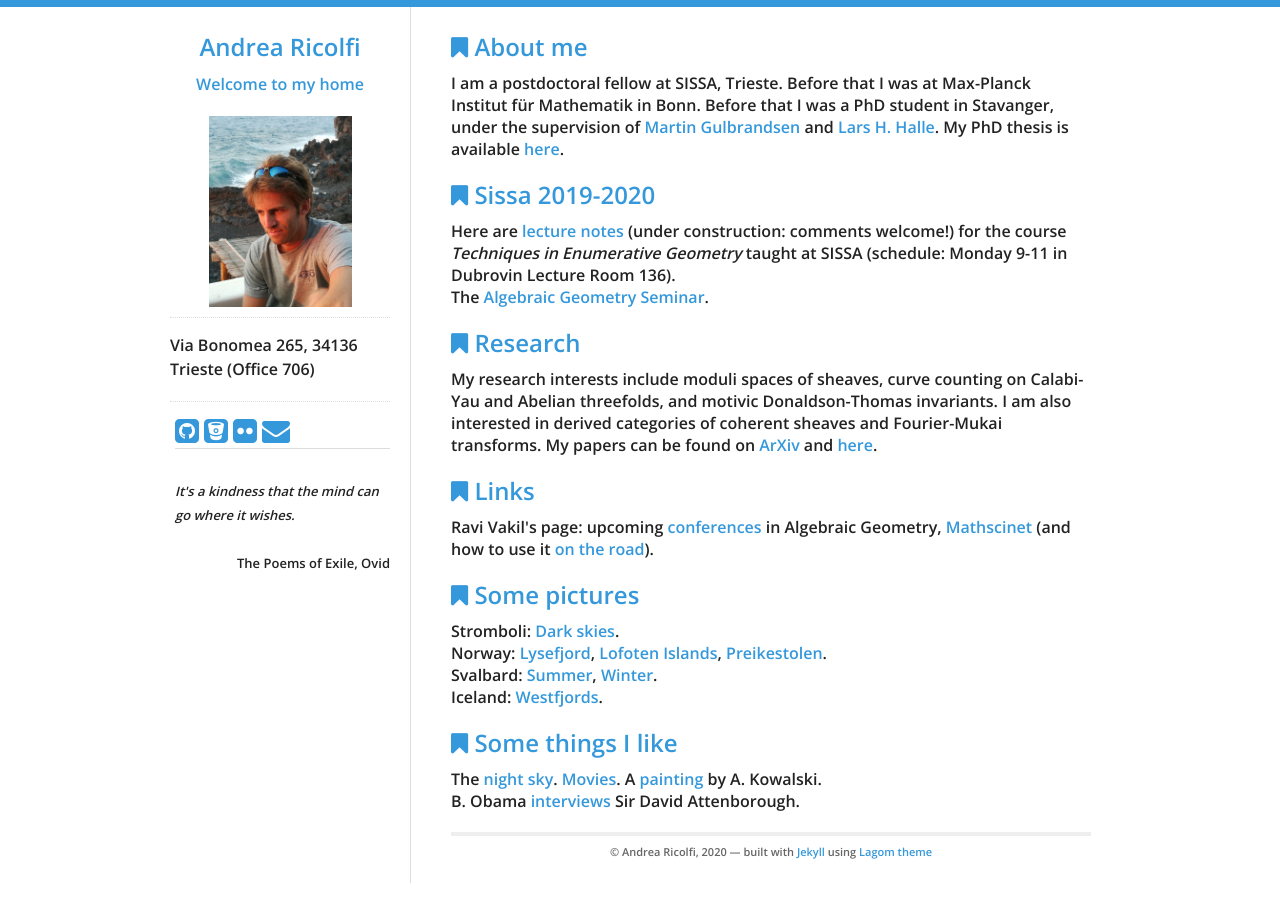
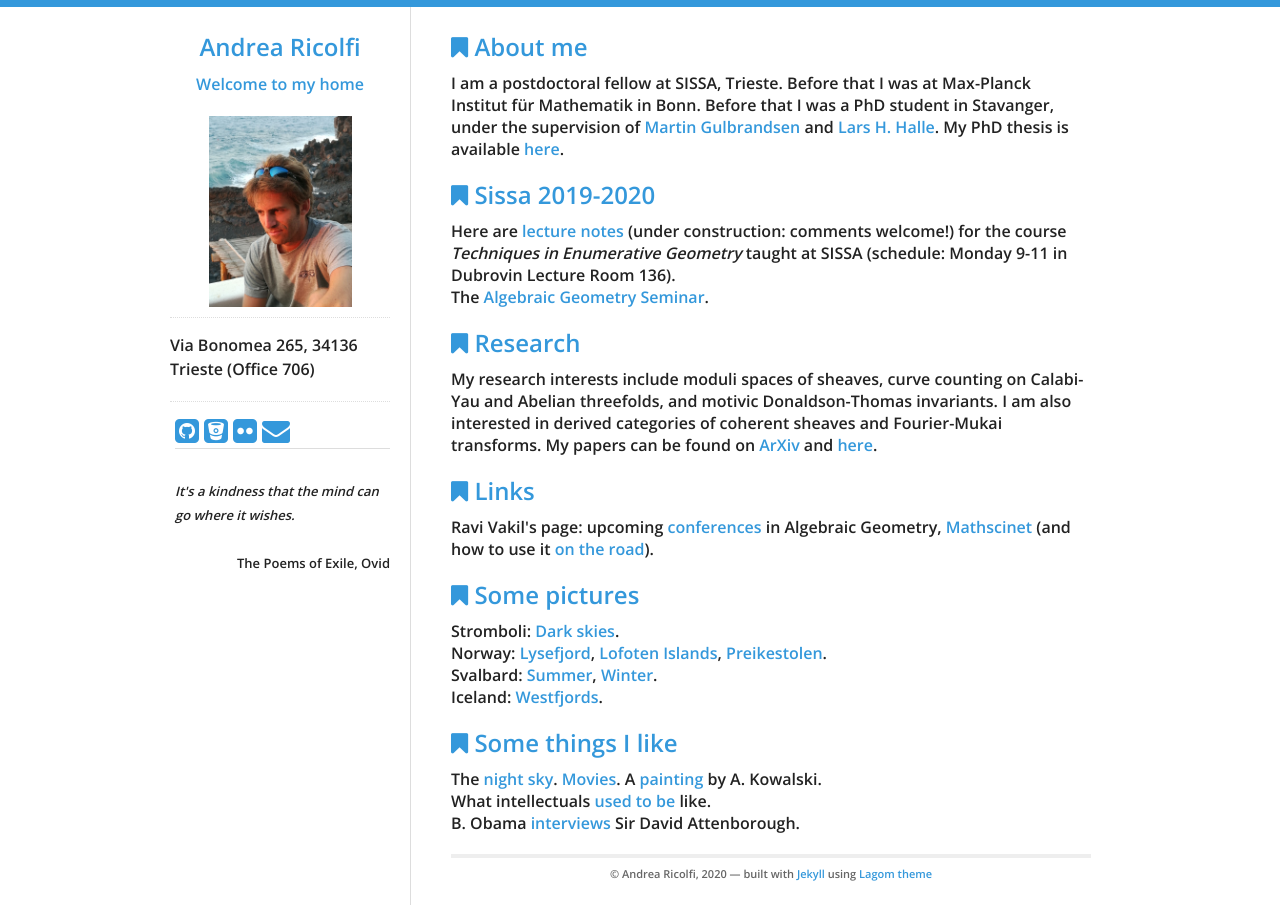
Before and after one commit to atricolfi/atricolfi.github.io, a Jekyll site: the page built from index.html, in a window 1280 px wide. Built offline with Jekyll 4.4.1, drawn with Linux system fonts in a browser that asks for light colours.

Commit message:
Update index.html
added J'accuse

```diff
--- a/index.html
+++ b/index.html
@@ -55,6 +55,7 @@
   The <a href=Astronomer.html>night sky</a>.
   <a href=Movies.html>Movies</a>.
   A <a href=kowalski.html>painting</a> by A. Kowalski. <br>
+  What intellectuals <a href=J'accuse.pdf>used to be</a> like. <br>
   B. Obama <a href="https://www.youtube.com/watch?v=NZtJ2ZGyvBI&t=0s">interviews</a>
 Sir David Attenborough.  <br>
   <!--In case you care about the ocean: <a href="https://www.sealegacy.org">Sealegacy</a>, <a href="https://4ocean.com">4ocean</a>.-->
```
